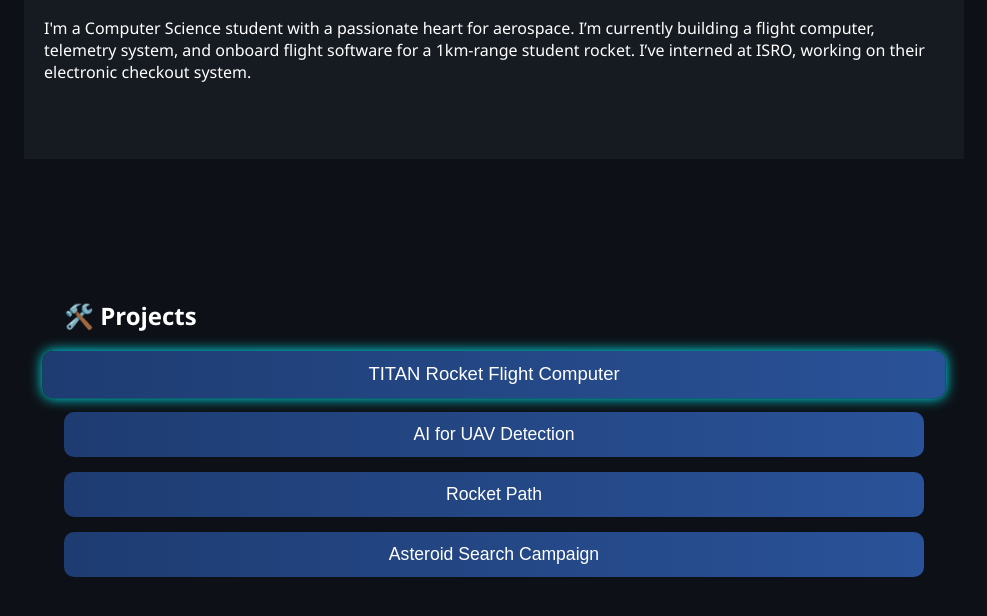
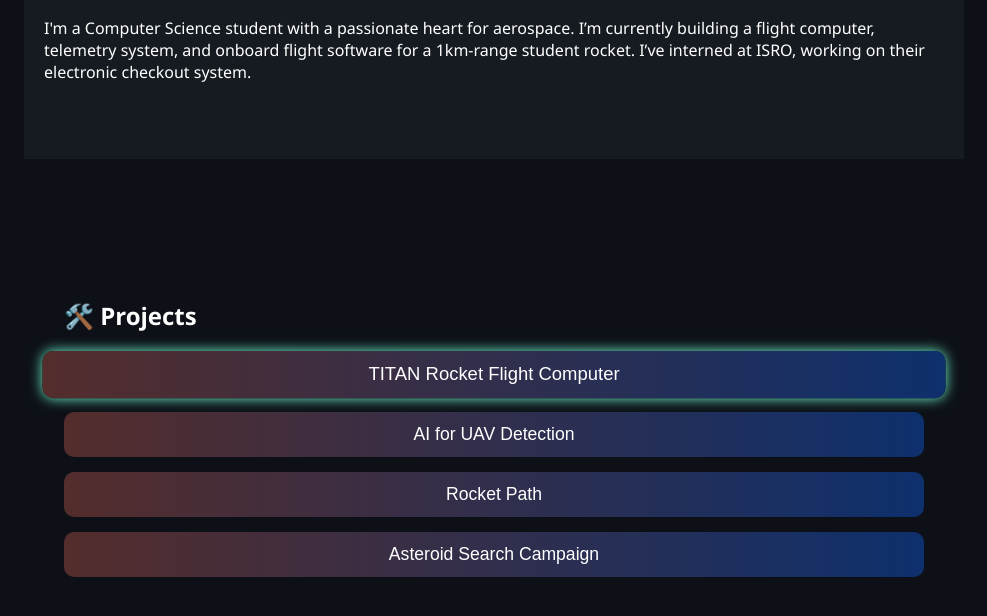
Before and after one commit to Ash-pathfinder/MY-FIRST-WEBPAGE, a plain HTML site: page index.html in a window 1280 px wide. In both pictures the pointer is over the button "TITAN Rocket Flight Computer". Shown: the part 550-1166 px from the top of the page, without its empty margins (146-1133 px from the left). Drawn offline with Linux system fonts and the light colour scheme.

Commit message:
fix: update button hover effects and background colors for improved UI

```diff
--- a/index.html
+++ b/index.html
@@ -83,7 +83,7 @@ section.visible {
       }
     }
     ul li:hover {
-  background-color: #0a2245;
+  background-color: #308494;
   padding: 10px;
   border-radius: 8px;
   transition: 0.3s ease-in-out;
@@ -168,7 +168,7 @@ section.visible {
 .project-buttons button {
   padding: 12px 20px;
   font-size: 1.1rem;
-  background: linear-gradient(to right, #1e3c72, #2a5298);
+  background: linear-gradient(to right, #542d2c, #0e306d);
   color: white;
   border: none;
   border-radius: 10px;
@@ -178,7 +178,7 @@ section.visible {
 
 .project-buttons button:hover {
   transform: scale(1.05);
-  box-shadow: 0 0 12px #00f7ff;
+  box-shadow: 0 0 12px #73fed4;
 }
 
   </style>
```
